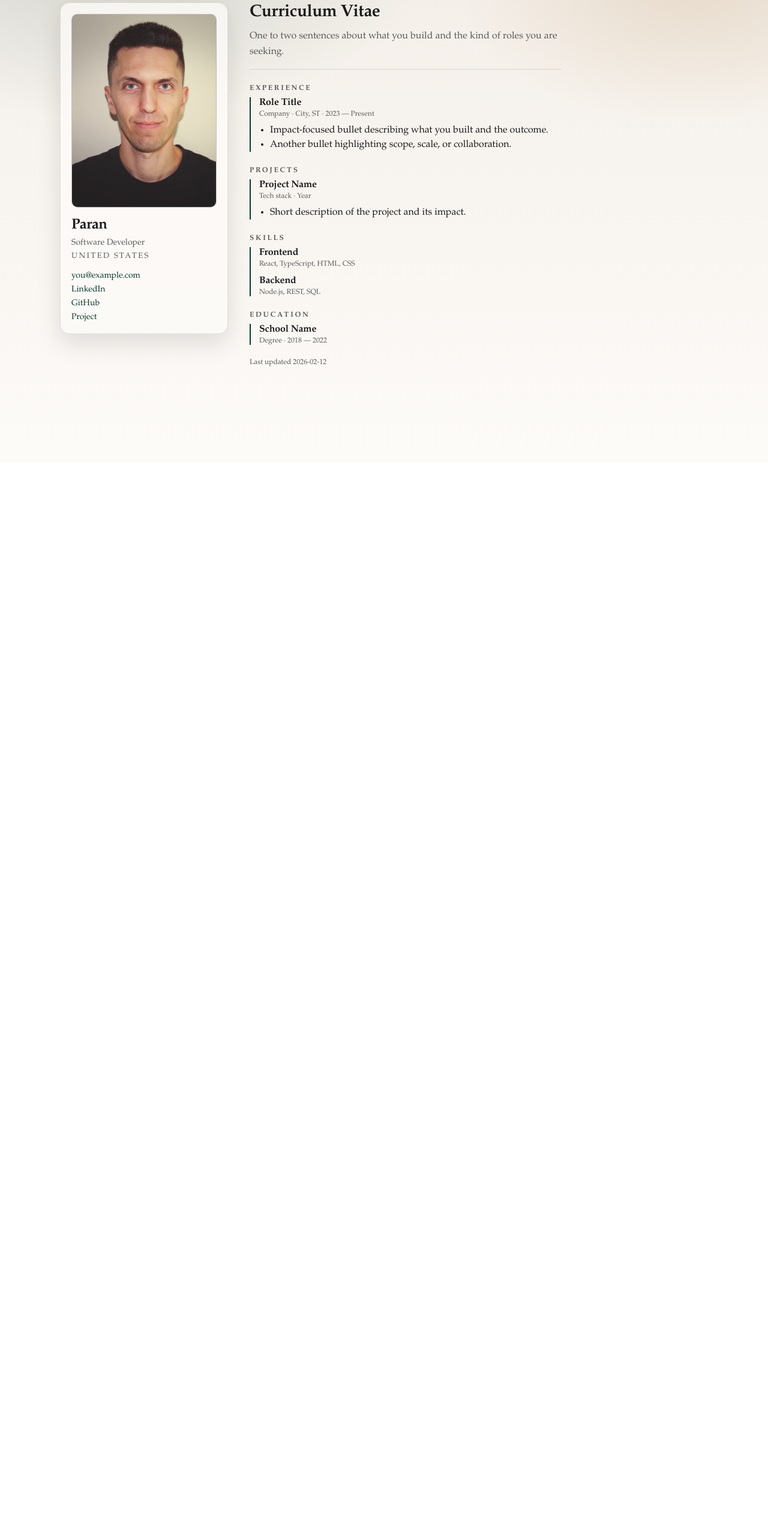
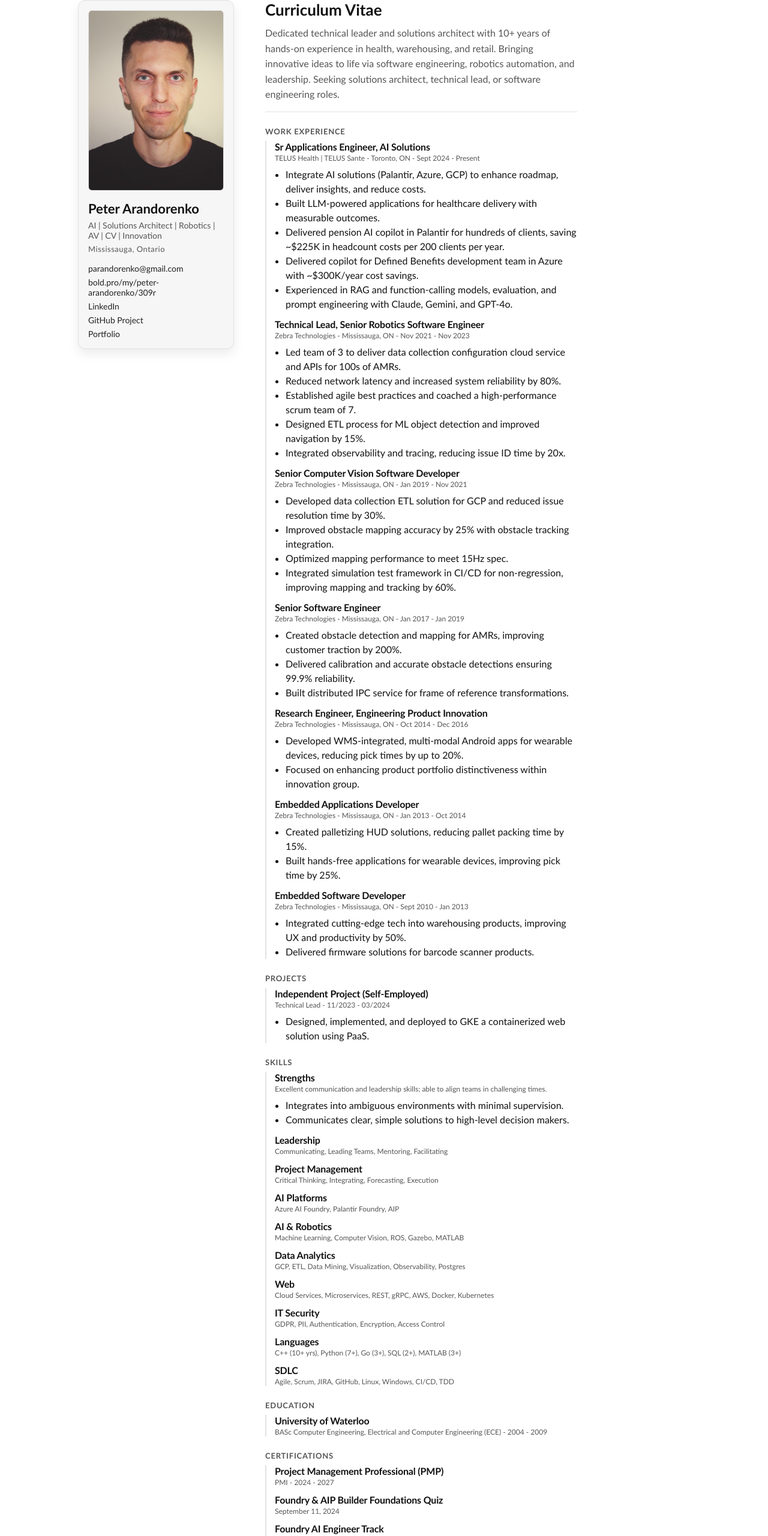
Before and after one commit to parandor/parandor.github.io, a React (Vite) app: page / in a window 1280 px wide. Shown: the part 28-2589 px from the top of the page at 60% size. Before the commit the page ends 800 px from the top, so only its background shows below. Built offline with nearby package versions, Linux system fonts and the light colour scheme.

Commit message:
feat: update CV content and privacy details

```diff
--- a/src/app/App.tsx
+++ b/src/app/App.tsx
@@ -2,6 +2,12 @@ import { cv } from '../data/cvData'
 import { Section } from '../components/Section'
 
 export default function App() {
+  const toId = (value: string) =>
+    value
+      .toLowerCase()
+      .replace(/[^a-z0-9]+/g, '-')
+      .replace(/(^-|-$)/g, '')
+
   return (
     <div className="page">
       <main id="content" className="content layout">
@@ -12,11 +18,16 @@ export default function App() {
           <div className="sideBlock">
             <div className="name">{cv.name}</div>
             <div className="headline">{cv.headline}</div>
-            <div className="location">{cv.location}</div>
+            <div className="location">{cv.address}</div>
           </div>
           <div className="sideBlock">
-            <a className="sideLink" href={`mailto:${cv.email}`}>
-              {cv.email}
+            {cv.contacts.map((contact) => (
+              <a key={contact.label} className="sideLink" href={contact.href}>
+                {contact.value}
+              </a>
+            ))}
+            <a className="sideLink" href={cv.website} target="_blank" rel="noreferrer">
+              {cv.website.replace('https://', '')}
             </a>
             {cv.links.map((link) => (
               <a
@@ -41,7 +52,7 @@ export default function App() {
           {cv.sections.map((section) => (
             <Section
               key={section.title}
-              id={section.title.toLowerCase()}
+              id={toId(section.title)}
               title={section.title}
             >
               <div className="stack">
--- a/src/data/cvData.ts
+++ b/src/data/cvData.ts
@@ -1,27 +1,89 @@
 export const cv = {
-  name: 'Paran',
-  headline: 'Software Developer',
-  location: 'United States',
-  email: 'you@example.com',
+  name: 'Peter Arandorenko',
+  headline: 'AI | Solutions Architect | Robotics | AV | CV | Innovation',
+  location: 'Mississauga, Ontario',
+  address: 'Mississauga, Ontario',
+  email: 'parandorenko@gmail.com',
+  website: 'https://bold.pro/my/peter-arandorenko/309r',
   photo: '/profile.jpg',
   lastUpdated: '2026-02-12',
+  contacts: [
+    { label: 'Email', value: 'parandorenko@gmail.com', href: 'mailto:parandorenko@gmail.com' },
+  ],
   links: [
-    { label: 'LinkedIn', href: 'https://www.linkedin.com/in/your-handle/' },
-    { label: 'GitHub', href: 'https://github.com/paran' },
-    { label: 'Project', href: 'https://github.com/paran/your-project' },
+    { label: 'LinkedIn', href: 'https://www.linkedin.com/in/peter-arandorenko-b4b77a21' },
+    { label: 'GitHub Project', href: 'https://github.com/parandor' },
+    { label: 'Portfolio', href: 'https://bold.pro/my/peter-arandorenko/309r' },
   ],
   summary:
-    'One to two sentences about what you build and the kind of roles you are seeking.',
+    'Dedicated technical leader and solutions architect with 10+ years of hands-on experience in health, warehousing, and retail. Bringing innovative ideas to life via software engineering, robotics automation, and leadership. Seeking solutions architect, technical lead, or software engineering roles.',
   sections: [
     {
-      title: 'Experience',
+      title: 'Work Experience',
       items: [
         {
-          title: 'Role Title',
-          meta: 'Company · City, ST · 2023 — Present',
+          title: 'Sr Applications Engineer, AI Solutions',
+          meta: 'TELUS Health | TELUS Sante - Toronto, ON - Sept 2024 - Present',
           body: [
-            'Impact-focused bullet describing what you built and the outcome.',
-            'Another bullet highlighting scope, scale, or collaboration.',
+            'Integrate AI solutions (Palantir, Azure, GCP) to enhance roadmap, deliver insights, and reduce costs.',
+            'Built LLM-powered applications for healthcare delivery with measurable outcomes.',
+            'Delivered pension AI copilot in Palantir for hundreds of clients, saving ~$225K in headcount costs per 200 clients per year.',
+            'Delivered copilot for Defined Benefits development team in Azure with ~$300K/year cost savings.',
+            'Experienced in RAG and function-calling models, evaluation, and prompt engineering with Claude, Gemini, and GPT-4o.',
+          ],
+        },
+        {
+          title: 'Technical Lead, Senior Robotics Software Engineer',
+          meta: 'Zebra Technologies - Mississauga, ON - Nov 2021 - Nov 2023',
+          body: [
+            'Led team of 3 to deliver data collection configuration cloud service and APIs for 100s of AMRs.',
+            'Reduced network latency and increased system reliability by 80%.',
+            'Established agile best practices and coached a high-performance scrum team of 7.',
+            'Designed ETL process for ML object detection and improved navigation by 15%.',
+            'Integrated observability and tracing, reducing issue ID time by 20x.',
+          ],
+        },
+        {
+          title: 'Senior Computer Vision Software Developer',
+          meta: 'Zebra Technologies - Mississauga, ON - Jan 2019 - Nov 2021',
+          body: [
+            'Developed data collection ETL solution for GCP and reduced issue resolution time by 30%.',
+            'Improved obstacle mapping accuracy by 25% with obstacle tracking integration.',
+            'Optimized mapping performance to meet 15Hz spec.',
+            'Integrated simulation test framework in CI/CD for non-regression, improving mapping and tracking by 60%.',
+          ],
+        },
+        {
+          title: 'Senior Software Engineer',
+          meta: 'Zebra Technologies - Mississauga, ON - Jan 2017 - Jan 2019',
+          body: [
+            'Created obstacle detection and mapping for AMRs, improving customer traction by 200%.',
+            'Delivered calibration and accurate obstacle detections ensuring 99.9% reliability.',
+            'Built distributed IPC service for frame of reference transformations.',
+          ],
+        },
+        {
+          title: 'Research Engineer, Engineering Product Innovation',
+          meta: 'Zebra Technologies - Mississauga, ON - Oct 2014 - Dec 2016',
+          body: [
+            'Developed WMS-integrated, multi-modal Android apps for wearable devices, reducing pick times by up to 20%.',
+            'Focused on enhancing product portfolio distinctiveness within innovation group.',
+          ],
+        },
+        {
+          title: 'Embedded Applications Developer',
+          meta: 'Zebra Technologies - Mississauga, ON - Jan 2013 - Oct 2014',
+          body: [
+            'Created palletizing HUD solutions, reducing pallet packing time by 15%.',
+            'Built hands-free applications for wearable devices, improving pick time by 25%.',
+          ],
+        },
+        {
+          title: 'Embedded Software Developer',
+          meta: 'Zebra Technologies - Mississauga, ON - Sept 2010 - Jan 2013',
+          body: [
+            'Integrated cutting-edge tech into warehousing products, improving UX and productivity by 50%.',
+            'Delivered firmware solutions for barcode scanner products.',
           ],
         },
       ],
@@ -30,9 +92,11 @@ export const cv = {
       title: 'Projects',
       items: [
         {
-          title: 'Project Name',
-          meta: 'Tech stack · Year',
-          body: ['Short description of the project and its impact.'],
+          title: 'Independent Project (Self-Employed)',
+          meta: 'Technical Lead - 11/2023 - 03/2024',
+          body: [
+            'Designed, implemented, and deployed to GKE a containerized web solution using PaaS.',
+          ],
         },
       ],
     },
@@ -40,13 +104,56 @@ export const cv = {
       title: 'Skills',
       items: [
         {
-          title: 'Frontend',
-          meta: 'React, TypeScript, HTML, CSS',
+          title: 'Strengths',
+          meta: 'Excellent communication and leadership skills; able to align teams in challenging times.',
+          body: [
+            'Integrates into ambiguous environments with minimal supervision.',
+            'Communicates clear, simple solutions to high-level decision makers.',
+          ],
+        },
+        {
+          title: 'Leadership',
+          meta: 'Communicating, Leading Teams, Mentoring, Facilitating',
           body: [],
         },
         {
-          title: 'Backend',
-          meta: 'Node.js, REST, SQL',
+          title: 'Project Management',
+          meta: 'Critical Thinking, Integrating, Forecasting, Execution',
+          body: [],
+        },
+        {
+          title: 'AI Platforms',
+          meta: 'Azure AI Foundry, Palantir Foundry, AIP',
+          body: [],
+        },
+        {
+          title: 'AI & Robotics',
+          meta: 'Machine Learning, Computer Vision, ROS, Gazebo, MATLAB',
+          body: [],
+        },
+        {
+          title: 'Data Analytics',
+          meta: 'GCP, ETL, Data Mining, Visualization, Observability, Postgres',
+          body: [],
+        },
+        {
+          title: 'Web',
+          meta: 'Cloud Services, Microservices, REST, gRPC, AWS, Docker, Kubernetes',
+          body: [],
+        },
+        {
+          title: 'IT Security',
+          meta: 'GDPR, PII, Authentication, Encryption, Access Control',
+          body: [],
+        },
+        {
+          title: 'Languages',
+          meta: 'C++ (10+ yrs), Python (7+), Go (3+), SQL (2+), MATLAB (3+)',
+          body: [],
+        },
+        {
+          title: 'SDLC',
+          meta: 'Agile, Scrum, JIRA, GitHub, Linux, Windows, CI/CD, TDD',
           body: [],
         },
       ],
@@ -55,8 +162,53 @@ export const cv = {
       title: 'Education',
       items: [
         {
-          title: 'School Name',
-          meta: 'Degree · 2018 — 2022',
+          title: 'University of Waterloo',
+          meta: 'BASc Computer Engineering, Electrical and Computer Engineering (ECE) - 2004 - 2009',
+          body: [],
+        },
+      ],
+    },
+    {
+      title: 'Certifications',
+      items: [
+        {
+          title: 'Project Management Professional (PMP)',
+          meta: 'PMI - 2024 - 2027',
+          body: [],
+        },
+        {
+          title: 'Foundry & AIP Builder Foundations Quiz',
+          meta: 'September 11, 2024',
+          body: [],
+        },
+        {
+          title: 'Foundry AI Engineer Track',
+          meta: 'In Progress',
+          body: [],
+        },
+      ],
+    },
+    {
+      title: 'References',
+      items: [
+        {
+          title: 'References Available',
+          meta: '5+ Patents',
+          body: [],
+        },
+      ],
+    },
+    {
+      title: 'Languages',
+      items: [
+        {
+          title: 'English',
+          meta: 'Native or bilingual',
+          body: [],
+        },
+        {
+          title: 'Russian',
+          meta: 'Native or bilingual',
           body: [],
         },
       ],
--- a/src/styles/global.css
+++ b/src/styles/global.css
@@ -1,15 +1,15 @@
 :root {
   color-scheme: light;
-  --bg: #f4efe9;
-  --bg2: #fdfbf8;
-  --text: #1b1b1b;
-  --muted: #5a5a5a;
-  --card: rgba(27, 27, 27, 0.05);
-  --cardBorder: rgba(27, 27, 27, 0.12);
-  --accent: #0b3b2e;
-  --shadow: 0 16px 40px rgba(18, 17, 15, 0.12);
-  --radius: 16px;
-  --max: 1120px;
+  --bg: #ffffff;
+  --bg2: #ffffff;
+  --text: #111111;
+  --muted: #555555;
+  --card: #f6f6f6;
+  --cardBorder: #e2e2e2;
+  --accent: #222222;
+  --shadow: 0 8px 18px rgba(0, 0, 0, 0.08);
+  --radius: 12px;
+  --max: 1060px;
 }
 
 * {
@@ -24,15 +24,11 @@ body {
 body {
   margin: 0;
   font-family:
-    "Fraunces",
-    "Iowan Old Style",
-    "Palatino Linotype",
-    "URW Palladio L",
-    serif;
-  background:
-    radial-gradient(900px 520px at 15% -10%, rgba(11, 59, 46, 0.16), transparent 60%),
-    radial-gradient(720px 420px at 90% 0%, rgba(184, 146, 92, 0.22), transparent 55%),
-    linear-gradient(180deg, var(--bg), var(--bg2));
+    "Calibri",
+    "Segoe UI",
+    Arial,
+    sans-serif;
+  background: var(--bg);
   color: var(--text);
 }
 
@@ -52,13 +48,13 @@ a:hover {
 .content {
   max-width: var(--max);
   margin: 0 auto;
-  padding: 32px 20px 64px;
+  padding: 28px 20px 64px;
 }
 
 .layout {
   display: grid;
-  grid-template-columns: 280px minmax(0, 520px);
-  gap: 36px;
+  grid-template-columns: 260px minmax(0, 540px);
+  gap: 32px;
   align-items: start;
 }
 
@@ -72,10 +68,10 @@ a:hover {
   position: sticky;
   top: 24px;
   align-self: start;
-  padding: 18px;
+  padding: 16px;
   border-radius: var(--radius);
   border: 1px solid var(--cardBorder);
-  background: color-mix(in oklab, var(--bg2) 80%, transparent);
+  background: var(--card);
   box-shadow: var(--shadow);
 }
 
@@ -85,7 +81,7 @@ a:hover {
   border-radius: calc(var(--radius) - 6px);
   overflow: hidden;
   border: 1px solid var(--cardBorder);
-  background: linear-gradient(160deg, rgba(11, 59, 46, 0.25), rgba(184, 146, 92, 0.15));
+  background: #ffffff;
 }
 
 .photo {
@@ -102,9 +98,8 @@ a:hover {
 }
 
 .name {
-  font-size: 24px;
+  font-size: 22px;
   font-weight: 700;
-  letter-spacing: -0.02em;
 }
 
 .headline {
@@ -115,14 +110,14 @@ a:hover {
 .location {
   font-size: 13px;
   color: var(--muted);
-  text-transform: uppercase;
-  letter-spacing: 0.18em;
+  letter-spacing: 0.04em;
 }
 
 .sideLink {
   font-size: 14px;
   color: var(--accent);
   text-decoration: none;
+  word-break: break-word;
 }
 
 .sideLink:hover {
@@ -141,8 +136,7 @@ a:hover {
 
 .cvTitle {
   margin: 0;
-  font-size: 28px;
-  letter-spacing: -0.02em;
+  font-size: 26px;
 }
 
 .cvSummary {
@@ -158,14 +152,14 @@ a:hover {
 
 .sectionTitle {
   margin: 0 0 8px;
-  font-size: 12px;
-  letter-spacing: 0.22em;
+  font-size: 13px;
+  letter-spacing: 0.06em;
   text-transform: uppercase;
   color: var(--muted);
 }
 
 .sectionBody {
-  border-left: 2px solid var(--accent);
+  border-left: 2px solid var(--cardBorder);
   padding-left: 14px;
 }
 
```
